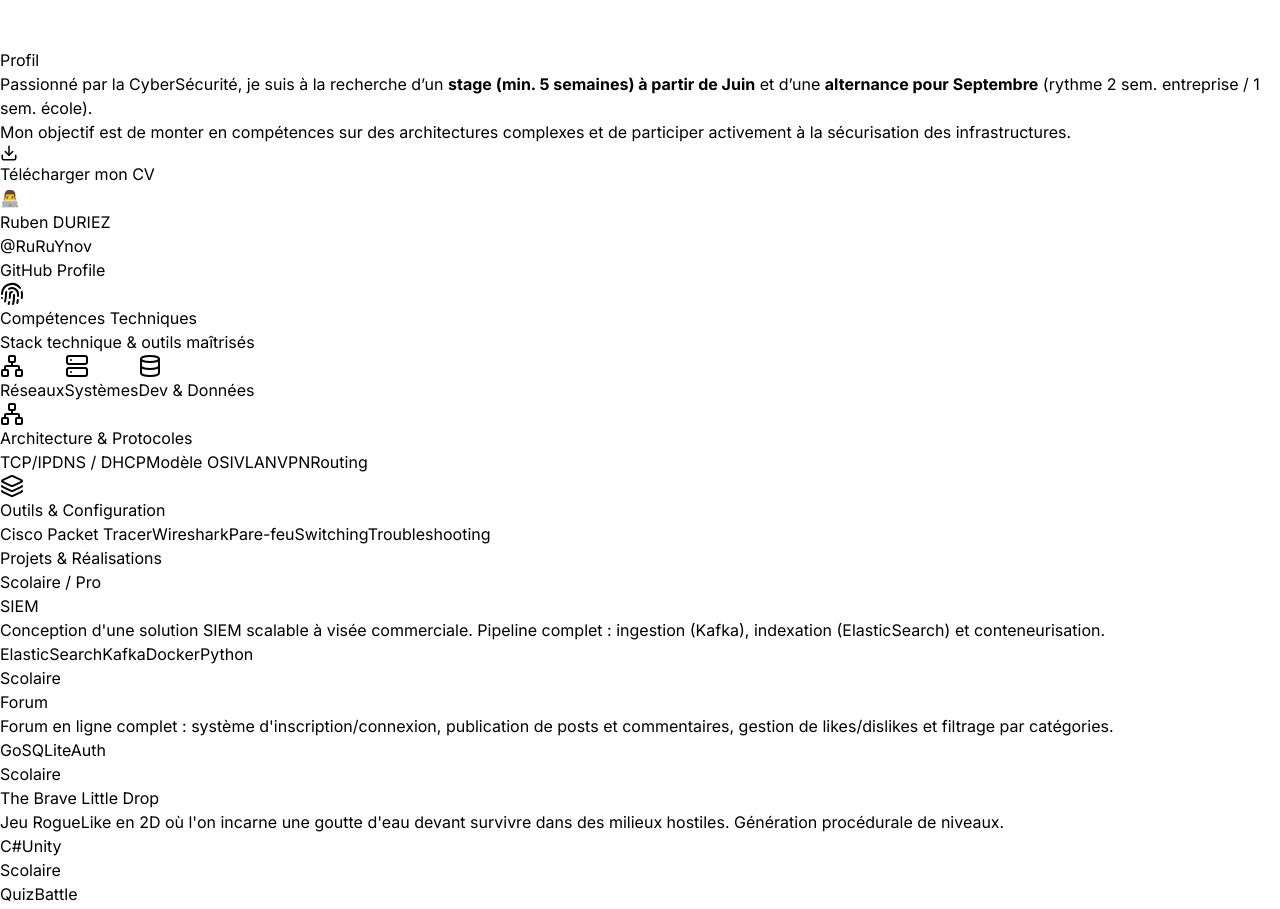
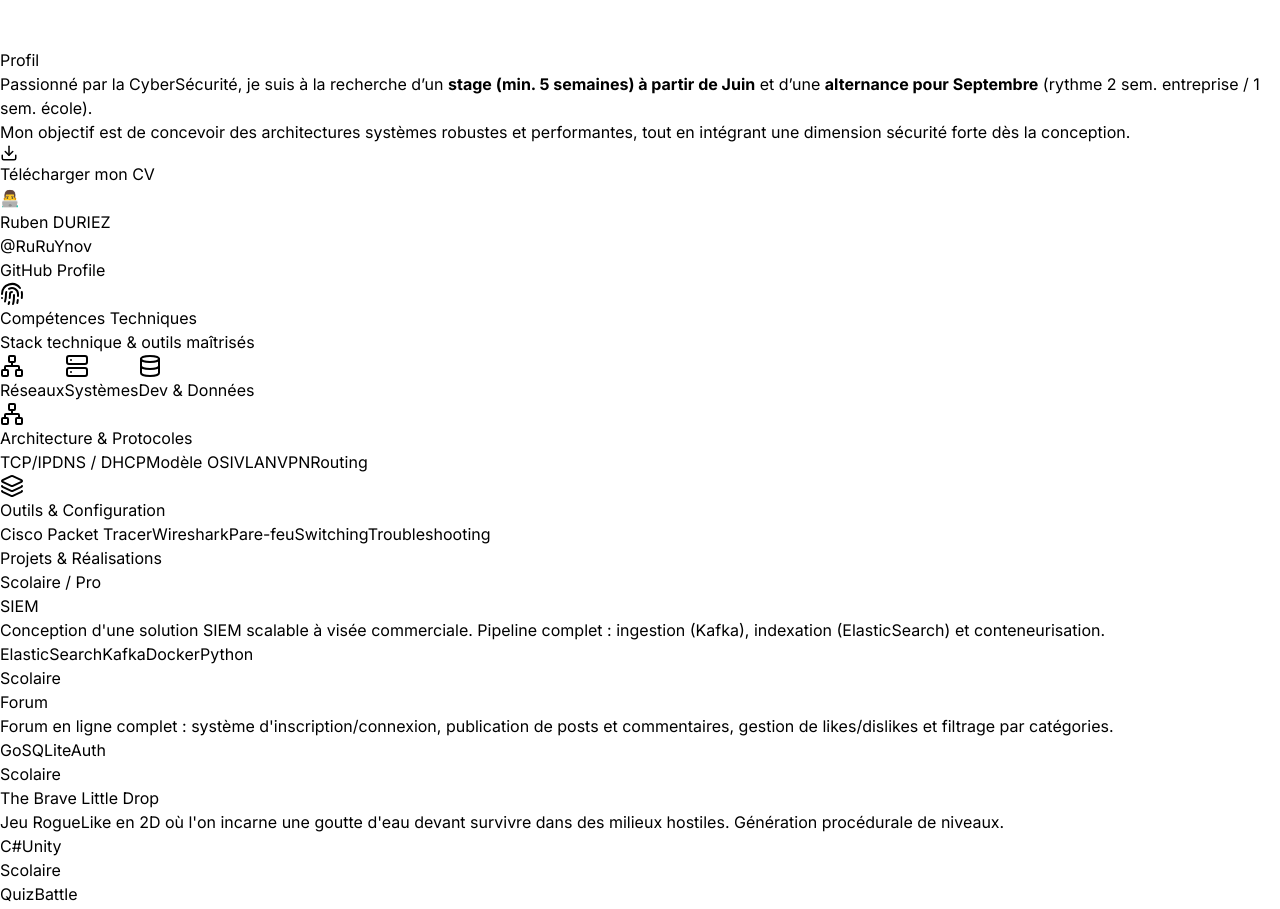
Before and after one commit to RuRuYnov/PortFolio, a Next.js app: page / in a window 1280 px wide. Shown: the part 1400-2309 px from the top of the page. Built offline with nearby package versions, Linux system fonts and the light colour scheme.

Commit message:
[~] Modif phrase accroche

```diff
--- a/src/app/page.tsx
+++ b/src/app/page.tsx
@@ -262,7 +262,7 @@ export default function Portfolio() {
                     Passionné par la CyberSécurité, je suis à la recherche d’un <strong className="text-emerald-400">stage (min. 5 semaines) à partir de Juin</strong> et d’une <strong className="text-emerald-400">alternance pour Septembre</strong> (rythme 2 sem. entreprise / 1 sem. école).
                 </p>
                 <p className="text-stone-400 leading-relaxed mb-6">
-                    Mon objectif est de monter en compétences sur des architectures complexes et de participer activement à la sécurisation des infrastructures.
+                    Mon objectif est de concevoir des architectures systèmes robustes et performantes, tout en intégrant une dimension sécurité forte dès la conception.
                 </p>
 
                 <div className="flex justify-center md:justify-start">
```
